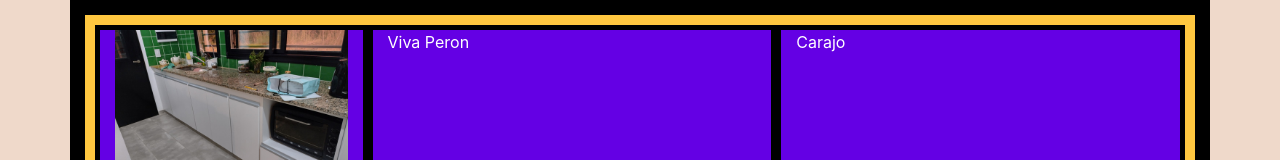
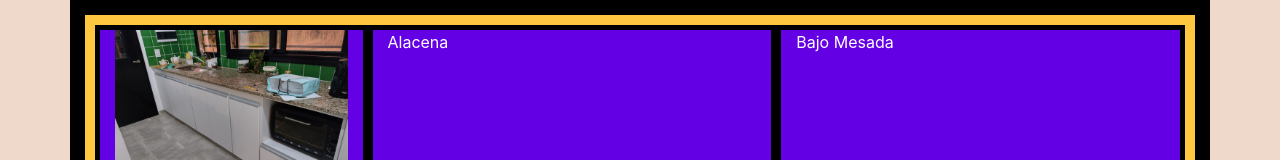
Before and after one commit to dabel1806/frontend, a plain HTML site: page Puntos de interrupcion con imagen.html in a window 1280 px wide. Shown: the top 160 px of the page. Drawn offline with nearby package versions, Linux system fonts and the light colour scheme.

Commit message:
prueba-2

```diff
--- a/Puntos de interrupcion con imagen.html
+++ b/Puntos de interrupcion con imagen.html
@@ -18,10 +18,10 @@
 
         </div>
         <div class="col">
-            <p>Viva Peron</p>
+            <p>Alacena</p>
         </div>
         <div class="col">
-            <p>Carajo</p>
+            <p>Bajo Mesada</p>
         </div>
       </div>
 
```
